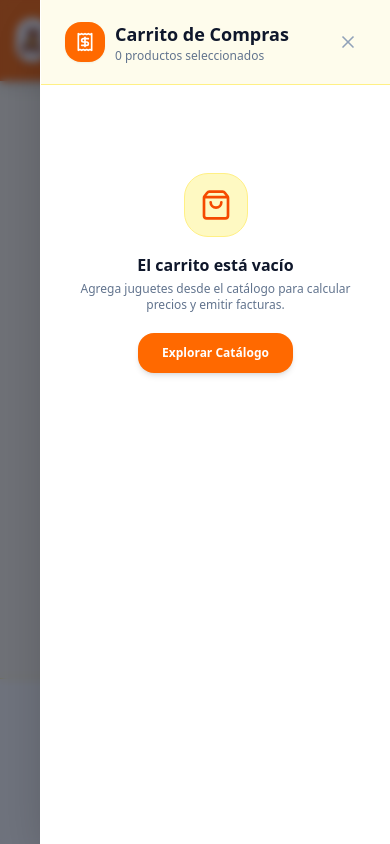
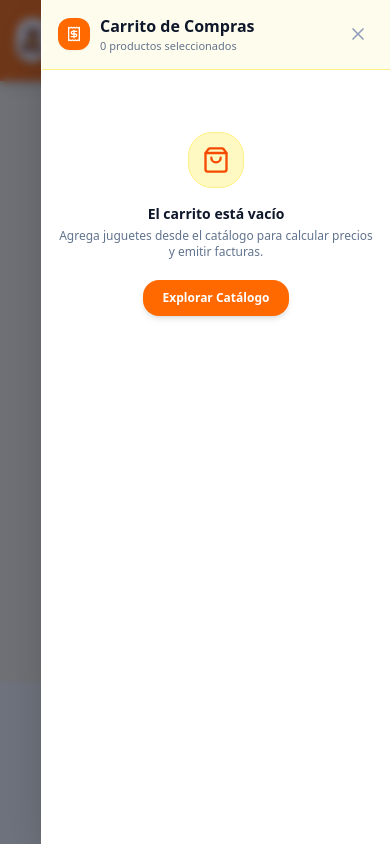
Before and after one commit to velandiajuan479/Tienda-de-juguetes, a React (Vite) app: page / in a window 390 px wide. Both pictures are taken after a click on the button 227 px from the left and 40 px from the top of the page. Shown: the top 844 px of the page. Built offline with nearby package versions, Linux system fonts and the light colour scheme; no server answers; the database is empty.

Commit message:
feat(ui): improve cart drawer responsiveness
Adjust drawer layout and sizing for better mobile display, including flexible width constraints and optimized padding and icon scaling.

```diff
--- a/src/components/CartDrawer.tsx
+++ b/src/components/CartDrawer.tsx
@@ -151,20 +151,20 @@ export const CartDrawer: React.FC<CartDrawerProps> = ({
         onClick={onClose}
       />
 
-      <div className="fixed inset-y-0 right-0 max-w-full flex pl-10">
-        <div className="w-screen max-w-md sm:max-w-lg bg-white dark:bg-slate-900 shadow-2xl flex flex-col justify-between border-l border-transparent dark:border-slate-800 transition-colors">
+      <div className="fixed inset-y-0 right-0 max-w-full flex pl-0 sm:pl-8 md:pl-10">
+        <div className="w-full sm:w-screen max-w-full sm:max-w-md md:max-w-lg bg-white dark:bg-slate-900 shadow-2xl flex flex-col justify-between border-l border-transparent dark:border-slate-800 transition-colors">
 
           {/* Header */}
-          <div className="px-6 py-5 border-b border-yellow-200 dark:border-slate-800 flex items-center justify-between bg-yellow-50/80 dark:bg-slate-800/80">
-            <div className="flex items-center gap-2.5">
-              <div className="p-2.5 rounded-2xl bg-orange-500 text-white font-bold shadow-xs">
-                <Receipt className="w-5 h-5" />
+          <div className="px-4 py-3.5 sm:px-6 sm:py-5 border-b border-yellow-200 dark:border-slate-800 flex items-center justify-between bg-yellow-50/80 dark:bg-slate-800/80 shrink-0">
+            <div className="flex items-center gap-2.5 min-w-0">
+              <div className="p-2 sm:p-2.5 rounded-xl sm:rounded-2xl bg-orange-500 text-white font-bold shadow-xs shrink-0">
+                <Receipt className="w-4 h-4 sm:w-5 sm:h-5" />
               </div>
-              <div>
-                <h2 className="text-lg font-black text-slate-900 dark:text-white font-display">
+              <div className="min-w-0">
+                <h2 className="text-base sm:text-lg font-black text-slate-900 dark:text-white font-display truncate">
                   {isCheckingOut ? 'Generar Factura Fiscal' : 'Carrito de Compras'}
                 </h2>
-                <p className="text-xs text-slate-500 dark:text-slate-400">
+                <p className="text-[11px] sm:text-xs text-slate-500 dark:text-slate-400 truncate">
                   {isCheckingOut ? 'Completa los datos de facturación' : `${cart.length} productos seleccionados`}
                 </p>
               </div>
@@ -172,14 +172,15 @@ export const CartDrawer: React.FC<CartDrawerProps> = ({
 
             <button
               onClick={onClose}
-              className="p-2 text-slate-400 hover:text-slate-600 dark:hover:text-slate-200 rounded-2xl hover:bg-yellow-100 dark:hover:bg-slate-700 transition-colors cursor-pointer"
+              className="p-1.5 sm:p-2 text-slate-400 hover:text-slate-600 dark:hover:text-slate-200 rounded-xl sm:rounded-2xl hover:bg-yellow-100 dark:hover:bg-slate-700 transition-colors cursor-pointer shrink-0 ml-2"
+              title="Cerrar carrito"
             >
               <X className="w-5 h-5" />
             </button>
           </div>
 
           {/* Body Content */}
-          <div className="flex-1 overflow-y-auto p-6 space-y-6">
+          <div className="flex-1 overflow-y-auto p-3.5 sm:p-6 space-y-4 sm:space-y-6">
             {errorMessage && (
               <div className="p-3.5 rounded-2xl bg-rose-50 border border-rose-200 text-rose-700 text-xs font-bold flex items-center gap-2">
                 <AlertCircle className="w-4 h-4 shrink-0" />
@@ -189,24 +190,24 @@ export const CartDrawer: React.FC<CartDrawerProps> = ({
 
             {/* If cart is empty */}
             {cart.length === 0 ? (
-              <div className="text-center py-16">
-                <div className="w-16 h-16 rounded-3xl bg-yellow-100 dark:bg-slate-800 text-orange-600 dark:text-orange-400 flex items-center justify-center mx-auto mb-4 border border-yellow-200 dark:border-slate-700">
-                  <ShoppingBag className="w-8 h-8" />
+              <div className="text-center py-12 sm:py-16">
+                <div className="w-14 h-14 sm:w-16 sm:h-16 rounded-3xl bg-yellow-100 dark:bg-slate-800 text-orange-600 dark:text-orange-400 flex items-center justify-center mx-auto mb-4 border border-yellow-200 dark:border-slate-700">
+                  <ShoppingBag className="w-7 h-7 sm:w-8 sm:h-8" />
                 </div>
-                <h3 className="text-base font-black text-slate-900 dark:text-white font-display">El carrito está vacío</h3>
+                <h3 className="text-sm sm:text-base font-black text-slate-900 dark:text-white font-display">El carrito está vacío</h3>
                 <p className="text-xs text-slate-500 dark:text-slate-400 mt-1 max-w-xs mx-auto">
                   Agrega juguetes desde el catálogo para calcular precios y emitir facturas.
                 </p>
                 <button
                   onClick={onClose}
-                  className="mt-5 px-6 py-3 rounded-2xl bg-orange-500 hover:bg-orange-600 text-white text-xs font-black shadow-md cursor-pointer"
+                  className="mt-5 px-5 sm:px-6 py-2.5 sm:py-3 rounded-2xl bg-orange-500 hover:bg-orange-600 text-white text-xs font-black shadow-md cursor-pointer"
                 >
                   Explorar Catálogo
                 </button>
               </div>
             ) : !isCheckingOut ? (
               /* Normal Cart Items View */
-              <div className="space-y-4">
+              <div className="space-y-3 sm:space-y-4">
                 <div className="flex items-center justify-between text-xs font-black text-slate-500 dark:text-slate-400 pb-2 border-b border-yellow-100 dark:border-slate-800">
                   <span>Productos en la orden</span>
                   <button onClick={onClearCart} className="text-rose-500 dark:text-rose-400 hover:underline font-bold cursor-pointer">
@@ -214,7 +215,7 @@ export const CartDrawer: React.FC<CartDrawerProps> = ({
                   </button>
                 </div>
 
-                <div className="space-y-3">
+                <div className="space-y-2.5 sm:space-y-3">
                   {cart.map(({ toy, quantity }) => {
                     const b = ToyModel.calculatePriceBreakdown(
                       toy.basePrice,
@@ -227,17 +228,17 @@ export const CartDrawer: React.FC<CartDrawerProps> = ({
                     return (
                       <div
                         key={toy.id}
-                        className="p-4 rounded-[1.5rem] bg-amber-50/40 dark:bg-slate-800/50 border border-yellow-200/90 dark:border-slate-700 flex gap-3 items-center"
+                        className="p-3 sm:p-4 rounded-2xl sm:rounded-[1.5rem] bg-amber-50/40 dark:bg-slate-800/50 border border-yellow-200/90 dark:border-slate-700 flex gap-2.5 sm:gap-3 items-center"
                       >
                         <img
                           src={toy.imageUrl}
                           alt={toy.name}
-                          className="w-16 h-16 rounded-2xl object-cover bg-white dark:bg-slate-800 shrink-0 border border-yellow-200 dark:border-slate-700"
+                          className="w-14 h-14 sm:w-16 sm:h-16 rounded-xl sm:rounded-2xl object-cover bg-white dark:bg-slate-800 shrink-0 border border-yellow-200 dark:border-slate-700"
                           referrerPolicy="no-referrer"
                         />
                         <div className="flex-1 min-w-0">
                           <h4 className="text-xs font-black text-slate-900 dark:text-white truncate">{toy.name}</h4>
-                          <div className="text-[11px] text-slate-500 dark:text-slate-400 mt-0.5 flex flex-wrap items-center gap-1.5">
+                          <div className="text-[10px] sm:text-[11px] text-slate-500 dark:text-slate-400 mt-0.5 flex flex-wrap items-center gap-1 sm:gap-1.5">
                             <span>Base: {ToyModel.formatCurrency(b.basePrice)}</span>
                             <span>·</span>
                             <span className="text-indigo-700 dark:text-indigo-300 font-bold bg-indigo-50 dark:bg-indigo-950/60 border border-indigo-100 dark:border-indigo-900/40 px-1.5 py-0.5 rounded-md">
@@ -252,30 +253,32 @@ export const CartDrawer: React.FC<CartDrawerProps> = ({
                               </>
                             )}
                           </div>
-                          <div className="text-xs font-extrabold text-slate-900 dark:text-slate-100 mt-1">
+                          <div className="text-[11px] sm:text-xs font-extrabold text-slate-900 dark:text-slate-100 mt-1">
                             {ToyModel.formatCurrency(b.finalPrice)} c/u
                           </div>
                         </div>
 
                         {/* Quantity Controls */}
-                        <div className="flex flex-col items-end gap-2">
+                        <div className="flex flex-col items-end gap-1.5 sm:gap-2 shrink-0">
                           <div className="flex items-center border border-yellow-300 dark:border-slate-700 rounded-xl bg-white dark:bg-slate-800 overflow-hidden shadow-xs">
                             <button
                               onClick={() => onUpdateQuantity(toy.id, -1)}
-                              className="p-1.5 text-slate-600 dark:text-slate-300 hover:bg-yellow-50 dark:hover:bg-slate-700 cursor-pointer"
+                              className="p-1 sm:p-1.5 text-slate-600 dark:text-slate-300 hover:bg-yellow-50 dark:hover:bg-slate-700 cursor-pointer"
+                              aria-label="Disminuir cantidad"
                             >
                               <Minus className="w-3 h-3" />
                             </button>
-                            <span className="px-2.5 text-xs font-black text-slate-900 dark:text-white">{quantity}</span>
+                            <span className="px-2 sm:px-2.5 text-xs font-black text-slate-900 dark:text-white">{quantity}</span>
                             <button
                               onClick={() => onUpdateQuantity(toy.id, 1)}
                               disabled={quantity >= toy.stock}
-                              className="p-1.5 text-slate-600 dark:text-slate-300 hover:bg-yellow-50 dark:hover:bg-slate-700 disabled:opacity-30 cursor-pointer"
+                              className="p-1 sm:p-1.5 text-slate-600 dark:text-slate-300 hover:bg-yellow-50 dark:hover:bg-slate-700 disabled:opacity-30 cursor-pointer"
+                              aria-label="Aumentar cantidad"
                             >
                               <Plus className="w-3 h-3" />
                             </button>
                           </div>
-                          <div className="text-xs font-black text-slate-900 dark:text-white font-display">
+                          <div className="text-xs sm:text-xs font-black text-slate-900 dark:text-white font-display text-right">
                             {ToyModel.formatCurrency(itemTotal)}
                           </div>
                         </div>
@@ -435,27 +438,27 @@ export const CartDrawer: React.FC<CartDrawerProps> = ({
 
           {/* Summary Breakdown Footer */}
           {cart.length > 0 && (
-            <div className="p-6 bg-yellow-50/70 dark:bg-slate-800/90 border-t border-yellow-200 dark:border-slate-700 space-y-4">
+            <div className="p-4 sm:p-6 bg-yellow-50/70 dark:bg-slate-800/90 border-t border-yellow-200 dark:border-slate-700 space-y-3 sm:space-y-4 shrink-0">
               <div className="space-y-1.5 text-xs">
                 <div className="flex justify-between text-slate-600 dark:text-slate-400">
                   <span className="font-medium">Subtotal Base:</span>
                   <span className="font-bold text-slate-900 dark:text-white">{ToyModel.formatCurrency(summary.subtotalBase)}</span>
                 </div>
-                <div className="flex justify-between items-center text-indigo-800 dark:text-indigo-200 bg-indigo-50/90 dark:bg-indigo-950/50 px-3 py-2 rounded-xl border border-indigo-200 dark:border-indigo-800/60">
+                <div className="flex justify-between items-center text-indigo-800 dark:text-indigo-200 bg-indigo-50/90 dark:bg-indigo-950/50 px-2.5 sm:px-3 py-1.5 sm:py-2 rounded-xl border border-indigo-200 dark:border-indigo-800/60">
                   <div>
-                    <span className="font-bold block text-xs">Impuesto (IVA 19%):</span>
+                    <span className="font-bold block text-[11px] sm:text-xs">Impuesto (IVA 19%):</span>
                     <span className="text-[10px] text-indigo-600 dark:text-indigo-400 font-medium">Desglosado para tu compra y factura</span>
                   </div>
-                  <span className="font-black text-xs">+{ToyModel.formatCurrency(summary.totalTaxes)}</span>
+                  <span className="font-black text-xs sm:text-xs">+{ToyModel.formatCurrency(summary.totalTaxes)}</span>
                 </div>
                 <div className="flex justify-between text-orange-700 dark:text-orange-400">
                   <span className="font-medium">Total Descuentos Aplicados:</span>
                   <span className="font-black">-{ToyModel.formatCurrency(summary.totalDiscounts)}</span>
                 </div>
 
-                <div className="pt-3 border-t border-yellow-200 dark:border-slate-700 flex justify-between items-baseline">
-                  <span className="text-sm font-black text-slate-900 dark:text-white font-display">TOTAL A PAGAR:</span>
-                  <span className="text-xl sm:text-2xl font-black text-slate-900 dark:text-white font-display">
+                <div className="pt-2.5 sm:pt-3 border-t border-yellow-200 dark:border-slate-700 flex justify-between items-baseline">
+                  <span className="text-xs sm:text-sm font-black text-slate-900 dark:text-white font-display">TOTAL A PAGAR:</span>
+                  <span className="text-lg sm:text-2xl font-black text-slate-900 dark:text-white font-display">
                     {ToyModel.formatCurrency(summary.grandTotal)}
                   </span>
                 </div>
@@ -466,7 +469,7 @@ export const CartDrawer: React.FC<CartDrawerProps> = ({
                 <button
                   id="btn-proceed-to-checkout"
                   onClick={() => setIsCheckingOut(true)}
-                  className="w-full py-3.5 rounded-2xl bg-emerald-500 hover:bg-emerald-600 text-white text-sm font-black shadow-[0_4px_0_0_rgba(16,185,129,1)] active:translate-y-1 active:shadow-none transition-all flex items-center justify-center gap-2 cursor-pointer"
+                  className="w-full py-3 sm:py-3.5 rounded-2xl bg-emerald-500 hover:bg-emerald-600 text-white text-xs sm:text-sm font-black shadow-[0_4px_0_0_rgba(16,185,129,1)] active:translate-y-1 active:shadow-none transition-all flex items-center justify-center gap-2 cursor-pointer"
                 >
                   <ShoppingBag className="w-4 h-4" />
                   <span>Comprar</span>
@@ -476,7 +479,7 @@ export const CartDrawer: React.FC<CartDrawerProps> = ({
                   <button
                     type="button"
                     onClick={() => setIsCheckingOut(false)}
-                    className="px-5 py-3 rounded-2xl border border-slate-200 dark:border-slate-700 bg-white dark:bg-slate-800 text-slate-700 dark:text-slate-300 text-xs font-bold hover:bg-slate-50 dark:hover:bg-slate-700 cursor-pointer"
+                    className="px-4 sm:px-5 py-2.5 sm:py-3 rounded-2xl border border-slate-200 dark:border-slate-700 bg-white dark:bg-slate-800 text-slate-700 dark:text-slate-300 text-xs font-bold hover:bg-slate-50 dark:hover:bg-slate-700 cursor-pointer shrink-0"
                   >
                     Volver
                   </button>
@@ -485,7 +488,7 @@ export const CartDrawer: React.FC<CartDrawerProps> = ({
                     type="submit"
                     form="checkout-invoice-form"
                     disabled={isSubmitting}
-                    className="flex-1 py-3.5 rounded-2xl bg-emerald-500 hover:bg-emerald-600 text-white text-sm font-black shadow-[0_4px_0_0_rgba(16,185,129,1)] active:translate-y-1 active:shadow-none transition-all flex items-center justify-center gap-2 cursor-pointer"
+                    className="flex-1 py-2.5 sm:py-3.5 rounded-2xl bg-emerald-500 hover:bg-emerald-600 text-white text-xs sm:text-sm font-black shadow-[0_4px_0_0_rgba(16,185,129,1)] active:translate-y-1 active:shadow-none transition-all flex items-center justify-center gap-2 cursor-pointer disabled:opacity-50"
                   >
                     {isSubmitting ? (
                       <span>Generando Factura...</span>
```
